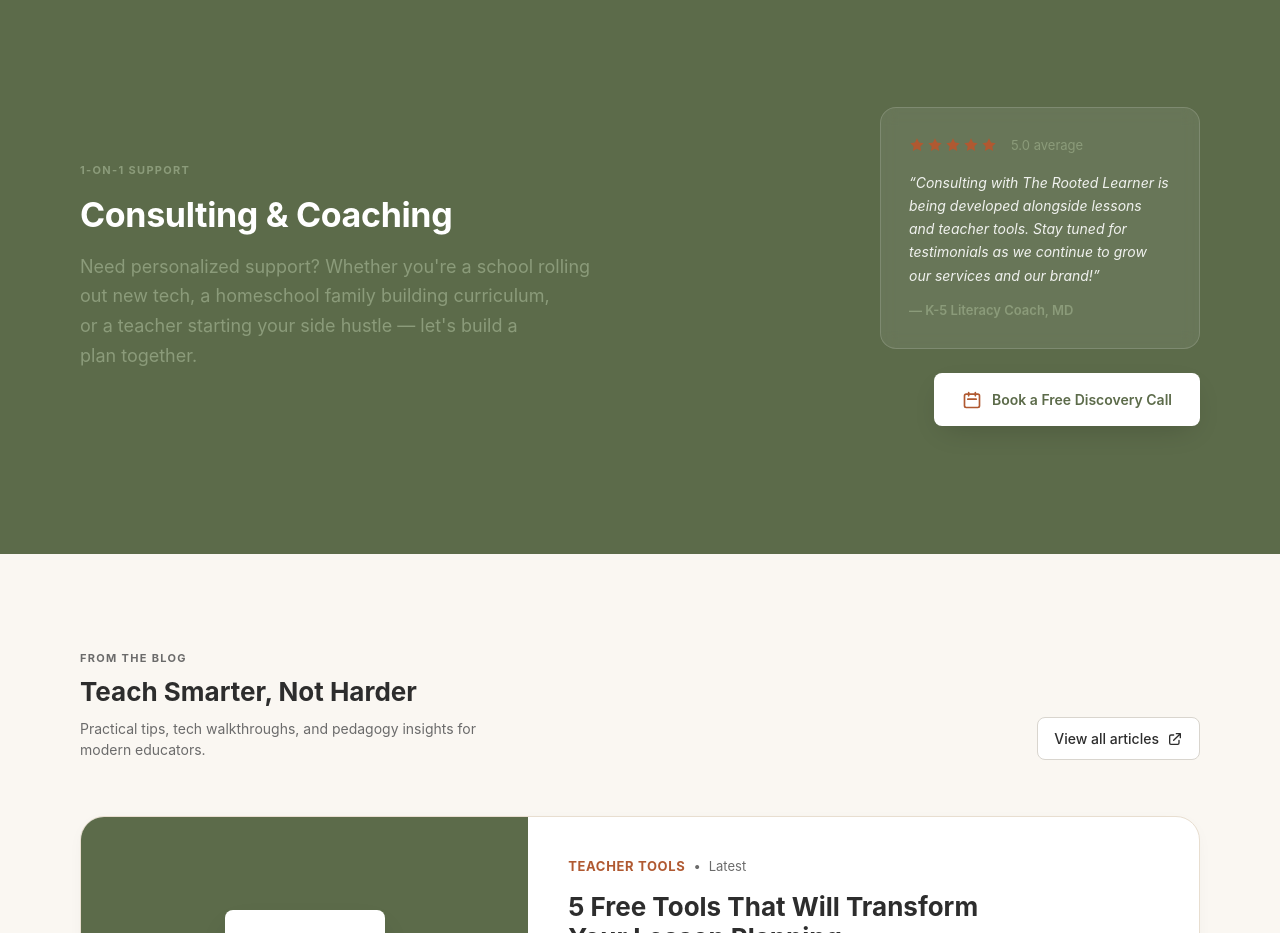
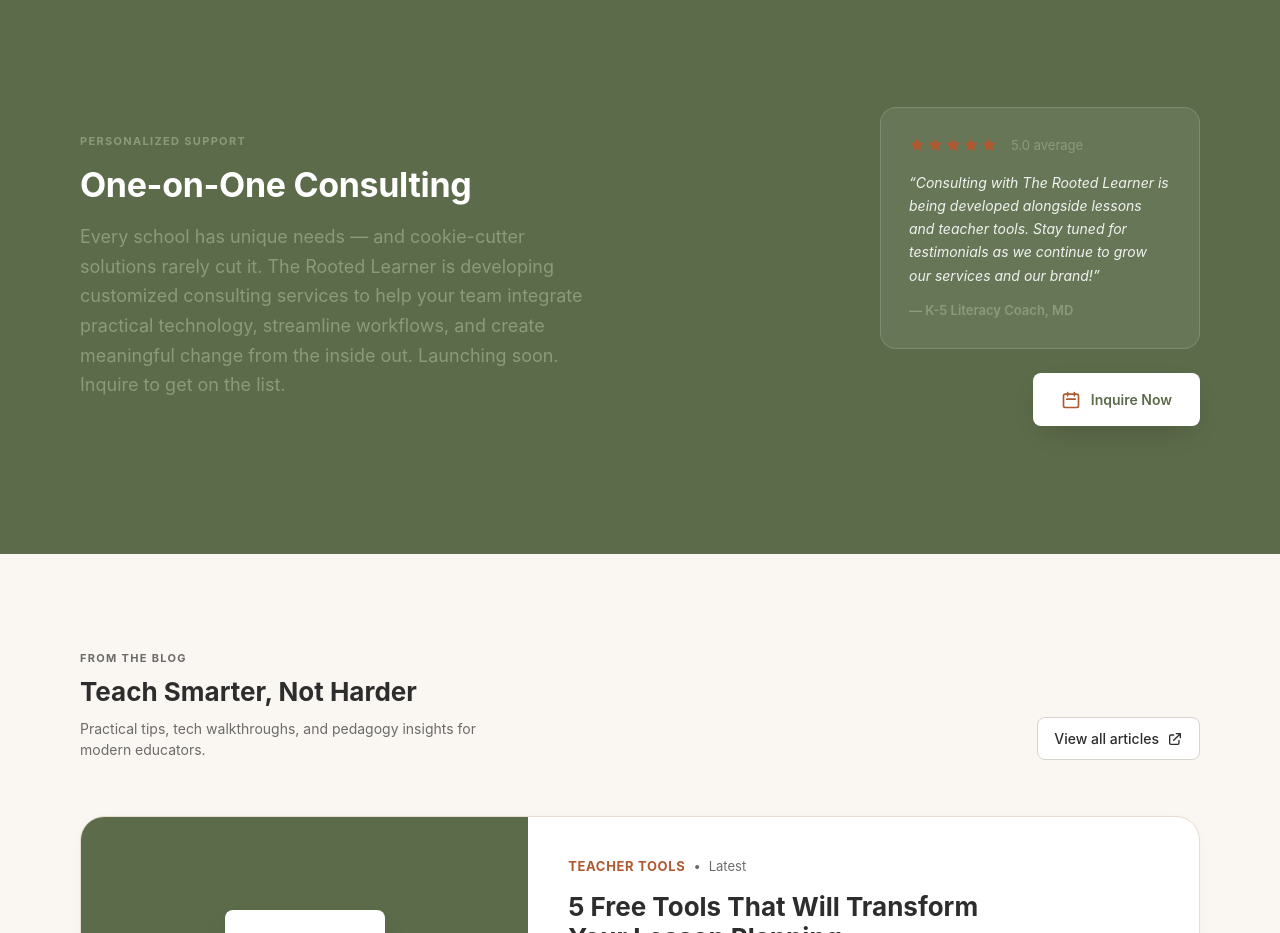
Before and after one commit to mpokodner/rooted-in-learning, a Next.js app: page / in a window 1280 px wide. Shown: the part 3520-4453 px from the top of the page. Built offline with nearby package versions, Linux system fonts and the light colour scheme; no server answers; a small style sheet from the web is missing.

Commit message:
updated consulting on homepage

```diff
--- a/src/app/(main)/page.tsx
+++ b/src/app/(main)/page.tsx
@@ -630,15 +630,17 @@
         <div className="container">
           <div className="consulting-grid">
             <div className="consulting-content">
-              <p className="consulting-label">1-on-1 Support</p>
+              <p className="consulting-label">Personalized Support</p>
               <h2 className="text-h2 consulting-title">
-                Consulting &amp; Coaching
+                One-on-One Consulting
               </h2>
               <p className="consulting-desc">
-                Need personalized support? Whether you&apos;re a school rolling
-                out new tech, a homeschool family building curriculum, or a
-                teacher starting your side hustle &mdash; let&apos;s build a
-                plan together.
+                Every school has unique needs &mdash; and cookie-cutter
+                solutions rarely cut it. The Rooted Learner is developing
+                customized consulting services to help your team integrate
+                practical technology, streamline workflows, and create
+                meaningful change from the inside out. Launching soon. Inquire
+                to get on the list.
               </p>
             </div>
 
@@ -681,7 +683,7 @@
                     d="M8 7V3m8 4V3m-9 8h10M5 21h14a2 2 0 002-2V7a2 2 0 00-2-2H5a2 2 0 00-2 2v12a2 2 0 002 2z"
                   />
                 </svg>
-                Book a Free Discovery Call
+                Inquire Now
               </Link>
             </div>
           </div>
```
